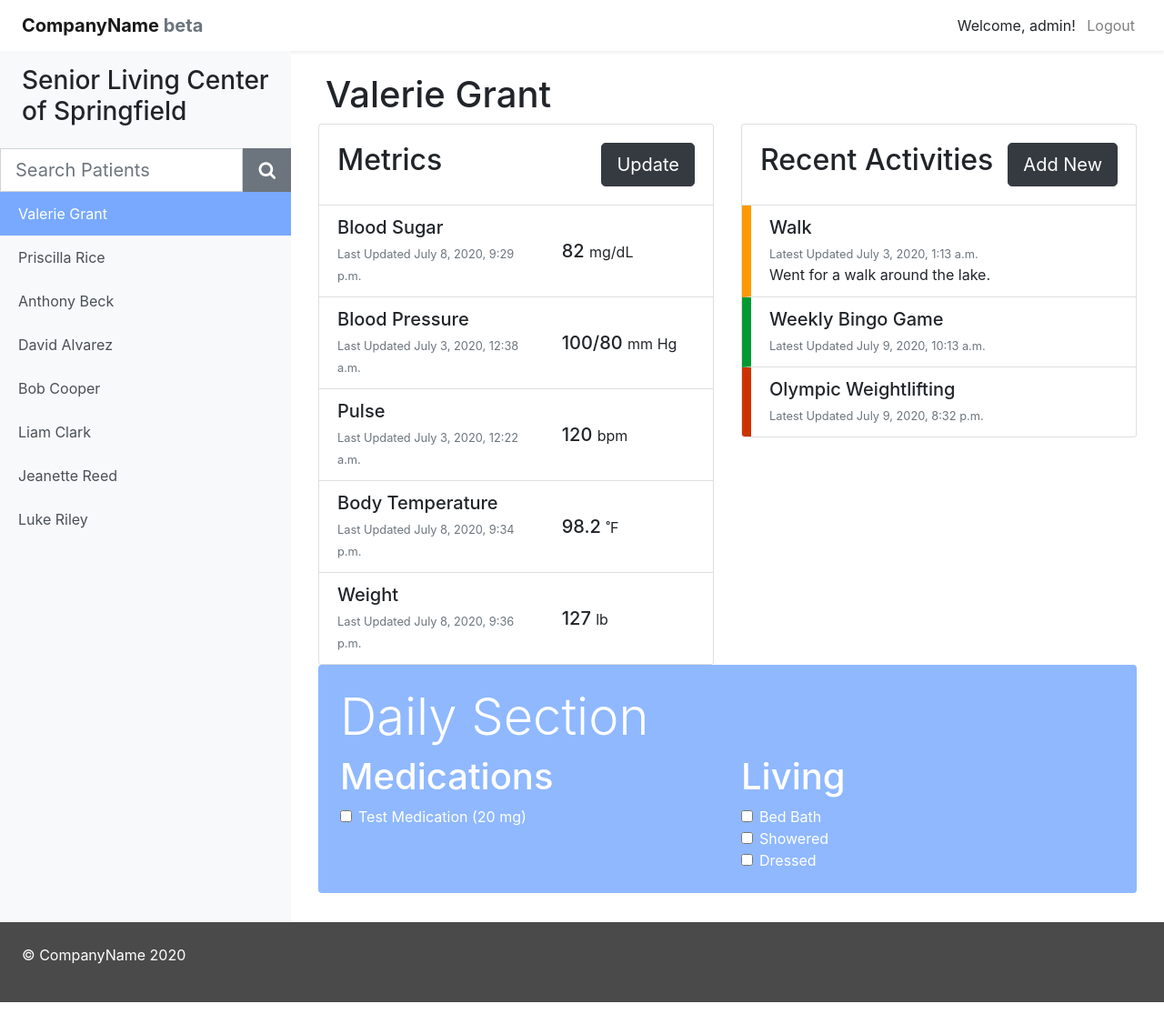
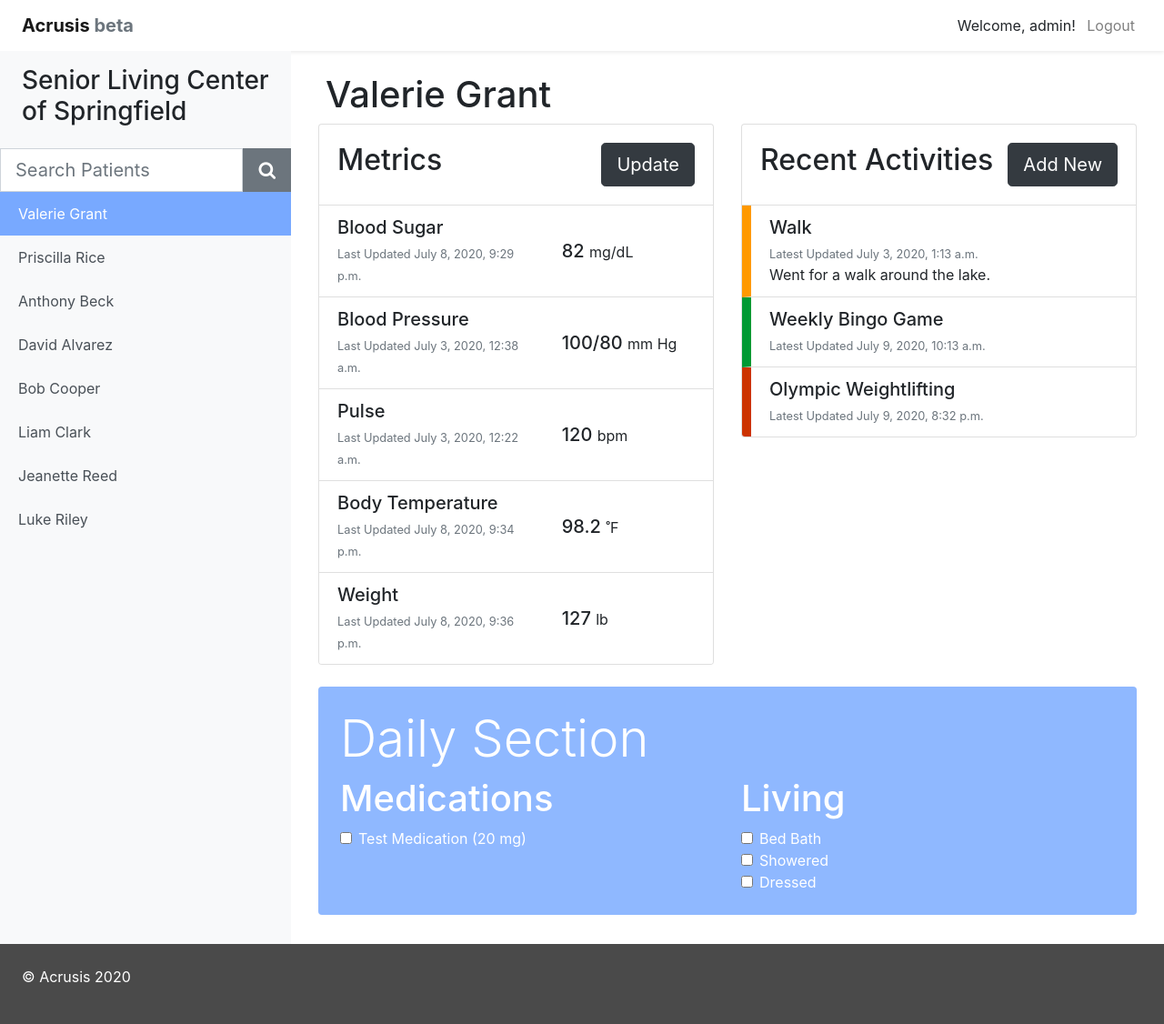
Before and after one commit to amitramesh99/nursing-home, a Django app: page /patient/1/ in a window 1280 px wide. Shown: the whole page at 91% size. Before the commit the page ends 1102 px from the top, so only its background shows below. Run offline with Django 3.2, Linux system fonts and the light colour scheme; a user stored in the database is signed in; data comes from the database, SQL or seed files in the repository; some libraries are stand-ins or nearby versions.

Commit message:
Quick styling changes

```diff
--- a/dashboard/templates/dashboard/nurse_dashboard.html
+++ b/dashboard/templates/dashboard/nurse_dashboard.html
@@ -11,7 +11,7 @@
 <header>
   <nav class="navbar navbar-expand-md navbar-light px-4 shadow-sm">
     <a class="navbar-brand" href="{% url 'home' %}">
-      <strong>CompanyName<span class="text-muted"> beta</span></strong>
+      <strong>Acrusis<span class="text-muted"> beta</span></strong>
     </a>
     <button class="navbar-toggler" type="button" data-toggle="collapse" data-target="#navbarsExample04" aria-controls="navbarsExample04" aria-expanded="false" aria-label="Toggle navigation">
       <span class="navbar-toggler-icon"></span>
@@ -86,7 +86,7 @@
   <div class="row">
     <div class="col footer p-4">
       <div class="container-fluid">
-        <p>© CompanyName 2020</p>
+        <p>© Acrusis 2020</p>
       </div>
     </div>
   </div>
--- a/dashboard/templates/dashboard/patient_profile.html
+++ b/dashboard/templates/dashboard/patient_profile.html
@@ -9,7 +9,7 @@
     <h1>{{ patient.name }}</h1>
   </div>
 
-  <div class="row">
+  <div class="row mb-4">
     <div class="col-md-6">
       <div class="card">
         <div class="d-flex w-100 justify-content-between card-body">
@@ -52,6 +52,8 @@
     </div>
   </div>
 
+  <div class="row">
+    <div class="col">
       <div class="jumbotron p-4 p-md-8 rounded text-white daily-section">
         <h1 class="display-4">Daily Section</h1>
         <div class="row">
@@ -79,6 +81,8 @@
           </div>
         </div>
       </div>
+    </div>
+  </div>
 
   {% else %}
   <p>Patient Not Found</p>
```
Lines whose indentation alone changed are shown as unchanged.
